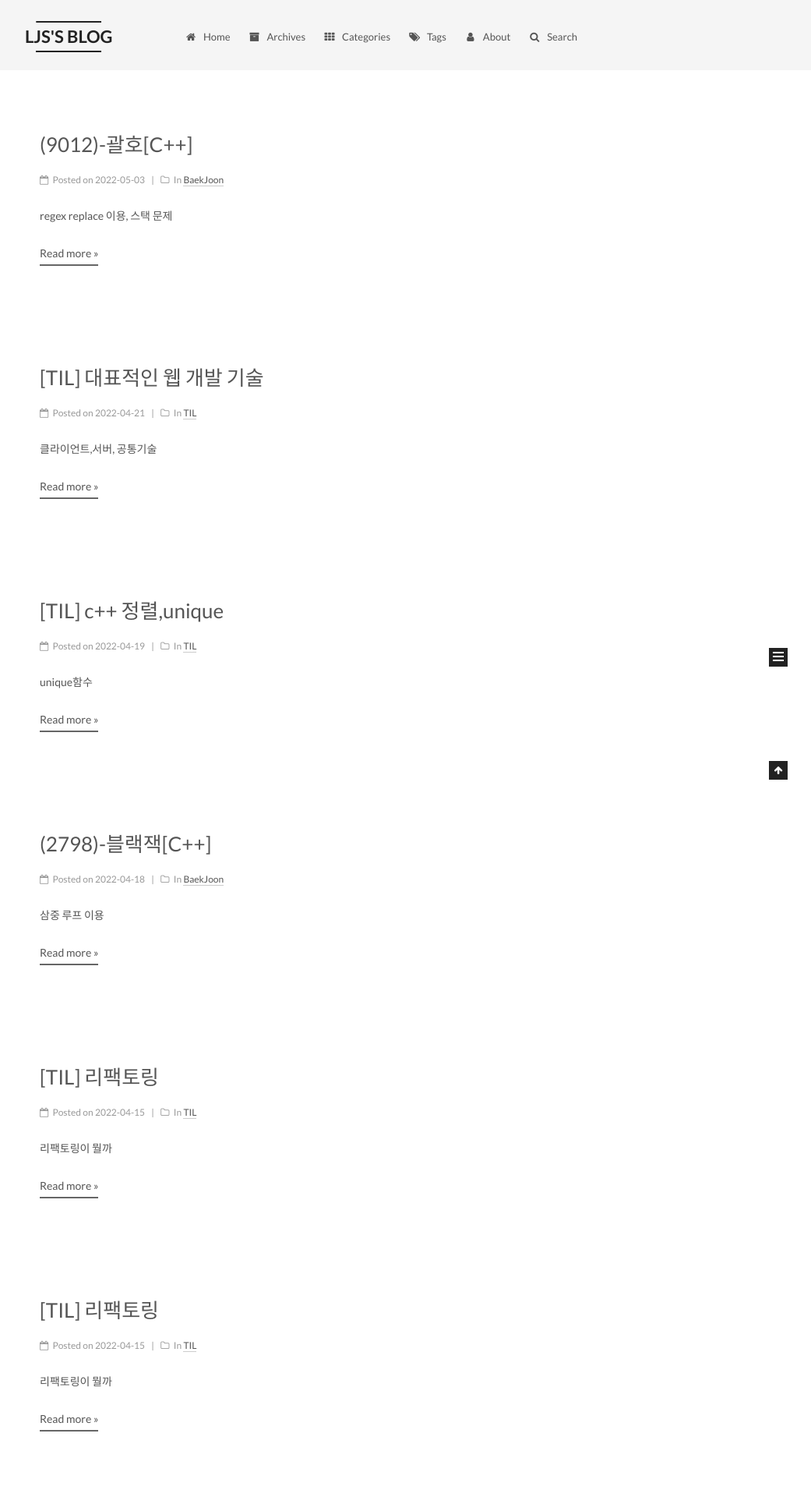
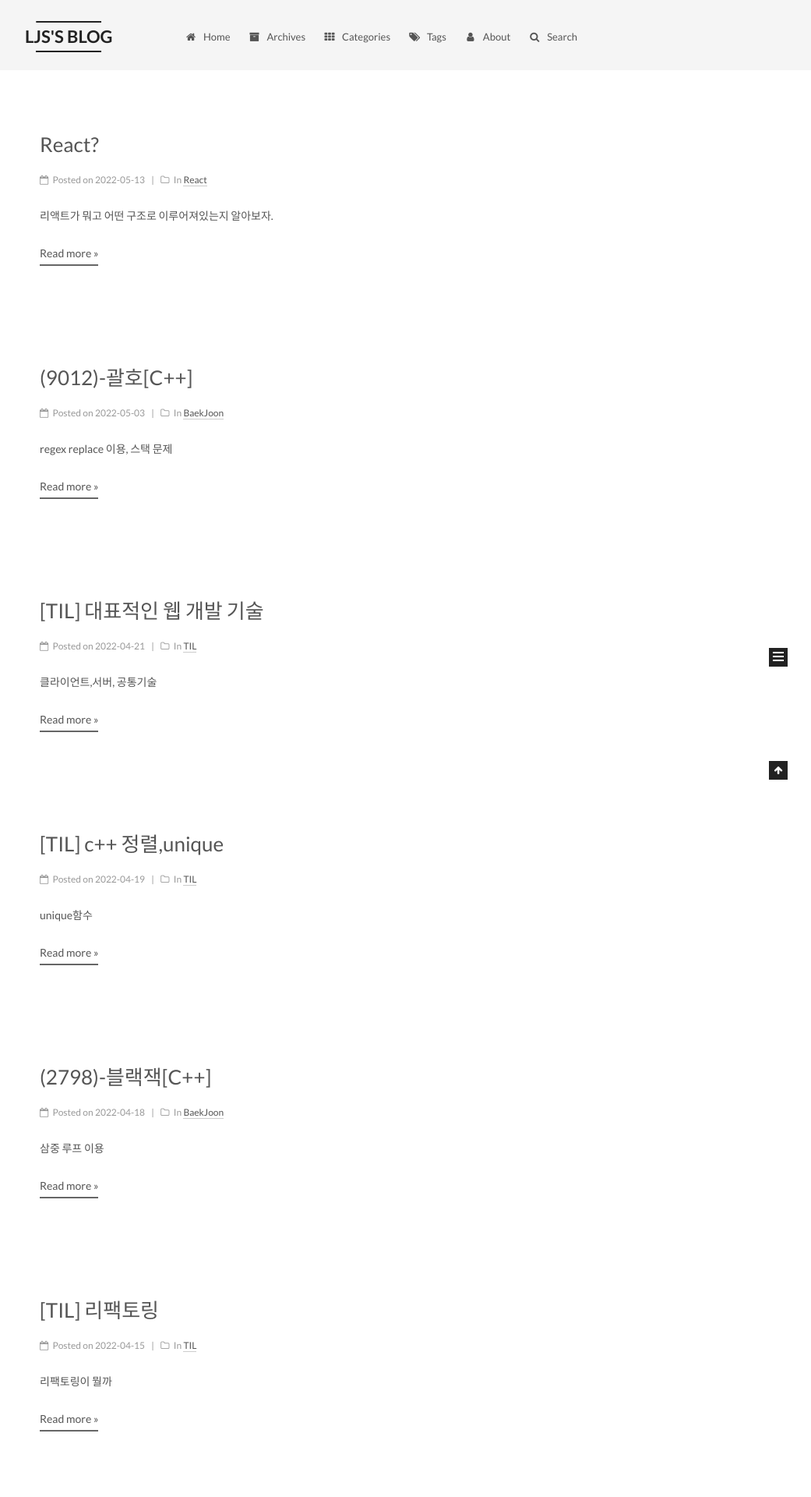
Before and after one commit to Lee-jisang/Lee-jisang.github.io, a Jekyll site: the page built from index.html, in a window 1280 px wide. Shown: the top 1920 px of the page at 78% size, without its empty margins (239-1280 px from the left). Built offline with Jekyll 4.4.1, drawn with Linux system fonts in a browser that asks for light colours; the list of posts is cut into pages by our own code.

Commit message:
Update 2022-05-13-react.md

```diff
--- a/_posts/React/2022-05-13-react.md
+++ b/_posts/React/2022-05-13-react.md
@@ -1,19 +1,18 @@
 ---
-title: "[TIL] 리팩토링"
+title: "React?"
 categories:
-  - TIL
-excerpt: 리팩토링이 뭘까
-date: 2022-04-15
+  - React
+excerpt: 리액트가 뭐고 어떤 구조로 이루어져있는지 알아보자.
+date: 2022-05-13
 tags:
-- 리팩토링
+- react
 ---
 
 
 
 
-> # 리팩토링(refactoring)?
+> # 리액트(React)?
 ---
 
-
-리팩토링 :동작하는 내용은 똑같지만 코드를 효율적(중복 제거)으로 하는 것
-리팩토링의 수단중의 하나가 함수
+기본언어 자바스크립트로 웹개발 - 보통 프론트엔드 개발하는데 사용
+**사용자 정의 태그**를 만드는게 핵심
```
